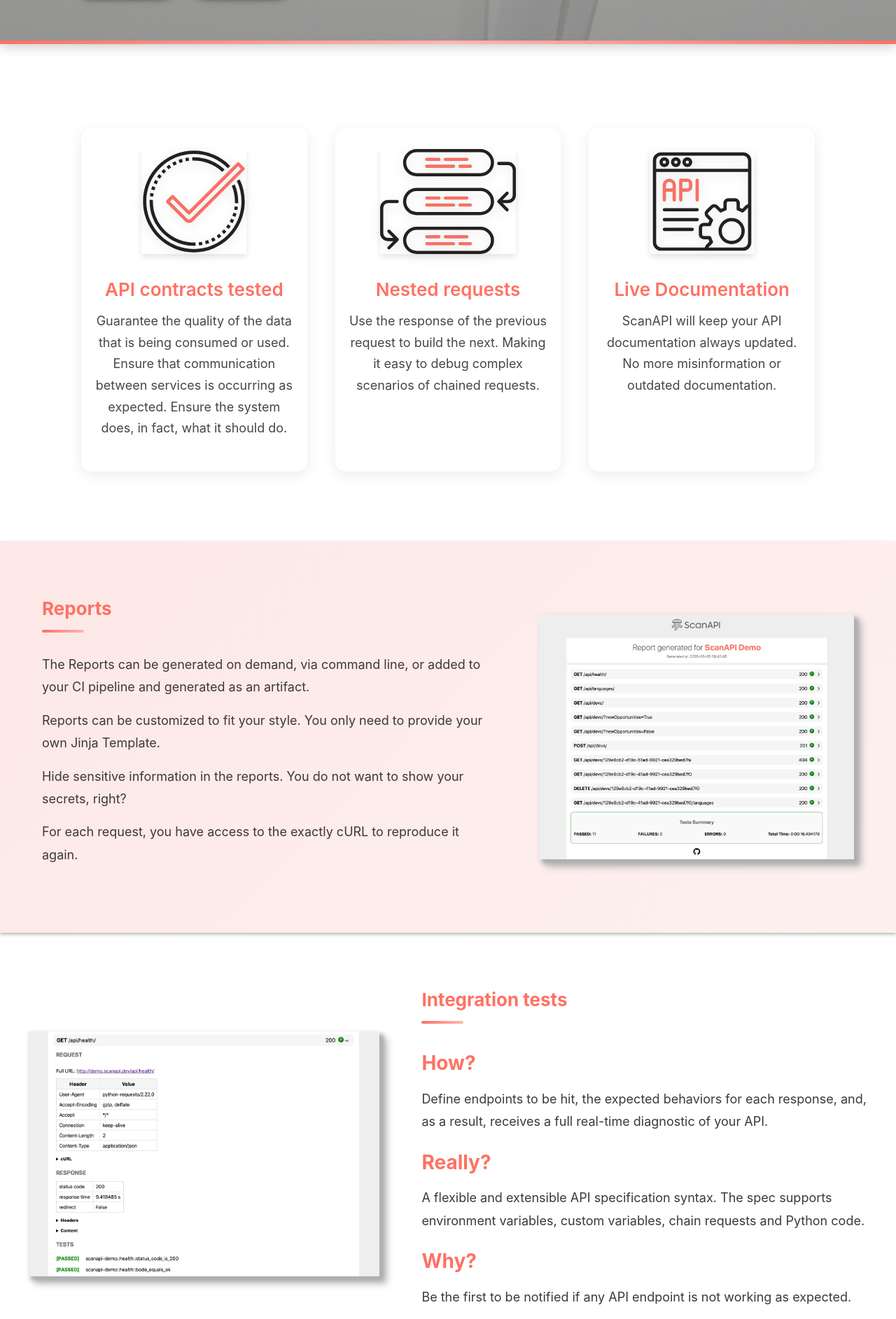
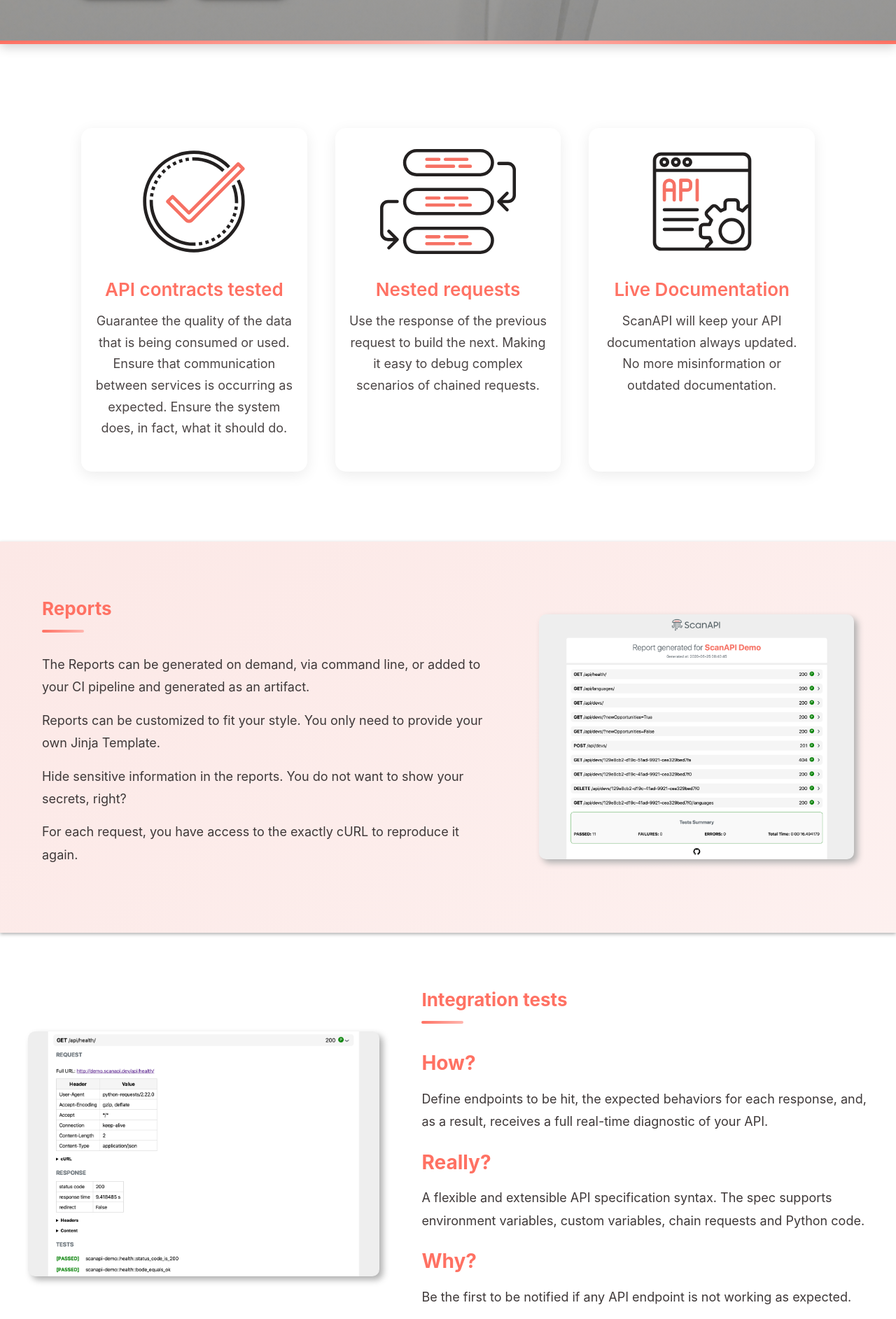
Before and after one commit to scanapi/website, a Jekyll site: the page built from index.html, in a window 1280 px wide. Shown: the part 456-2341 px from the top of the page at 70% size. Built offline with Jekyll 4.4.1, drawn with Linux system fonts in a browser that asks for light colours.

Commit message:
remove square from features images

```diff
--- a/_sass/_index.scss
+++ b/_sass/_index.scss
@@ -8,9 +8,8 @@
 
     &__image {
         max-height: 350px;
-        // Fallback para navegadores sem suporte a filter
-        box-shadow: 5px 5px 5px $shadow-color;
         filter: drop-shadow(5px 5px 5px $shadow-color);
+        border-radius: 10px;
         transition: transform 0.3s ease;
 
         &:hover {
@@ -360,9 +359,6 @@
         height: 150px;
         margin-bottom: 20px;
         transition: transform 0.3s ease;
-        // Fallback: box-shadow antes de filter
-        box-shadow: 0 4px 8px rgba(0, 0, 0, 0.1);
-        filter: drop-shadow(0 4px 8px rgba(0, 0, 0, 0.1));
     }
 
     &__title {
```
